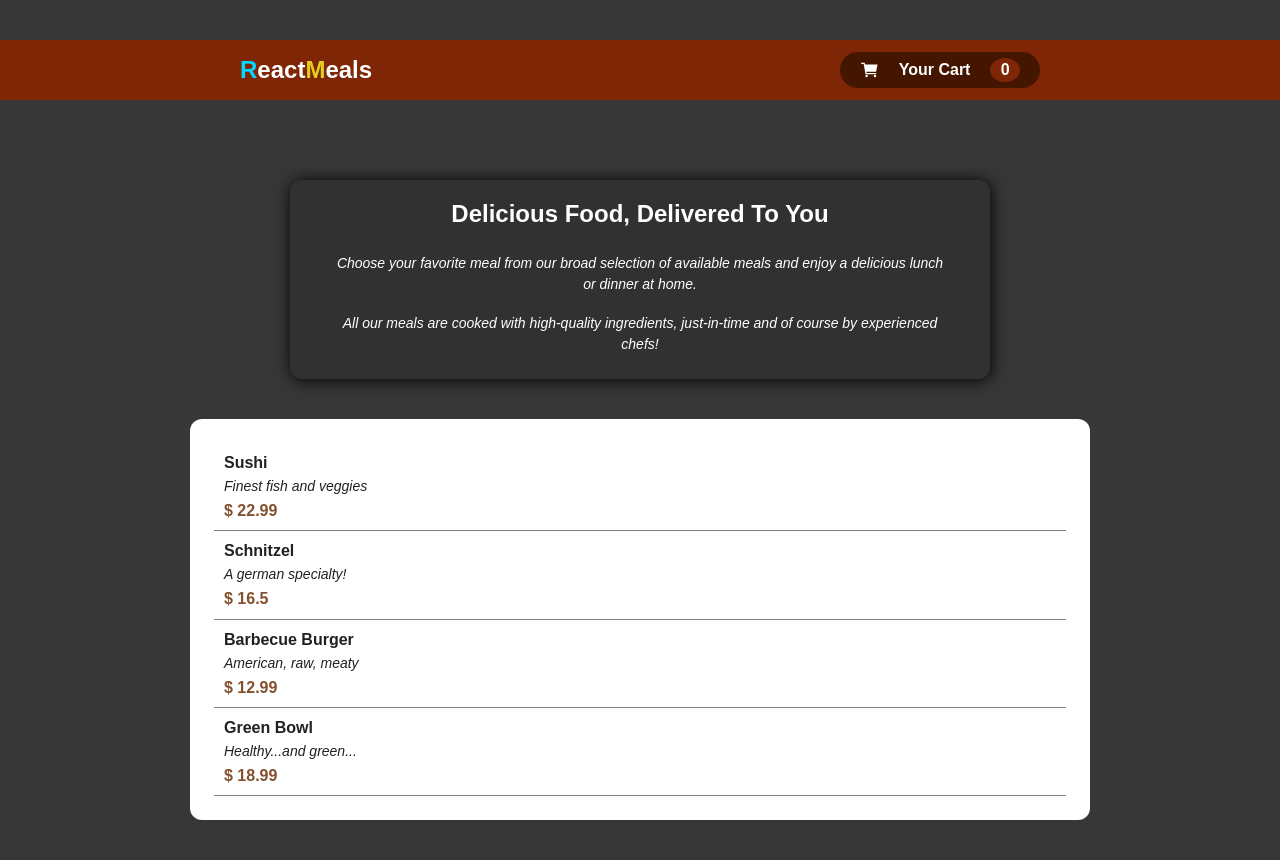
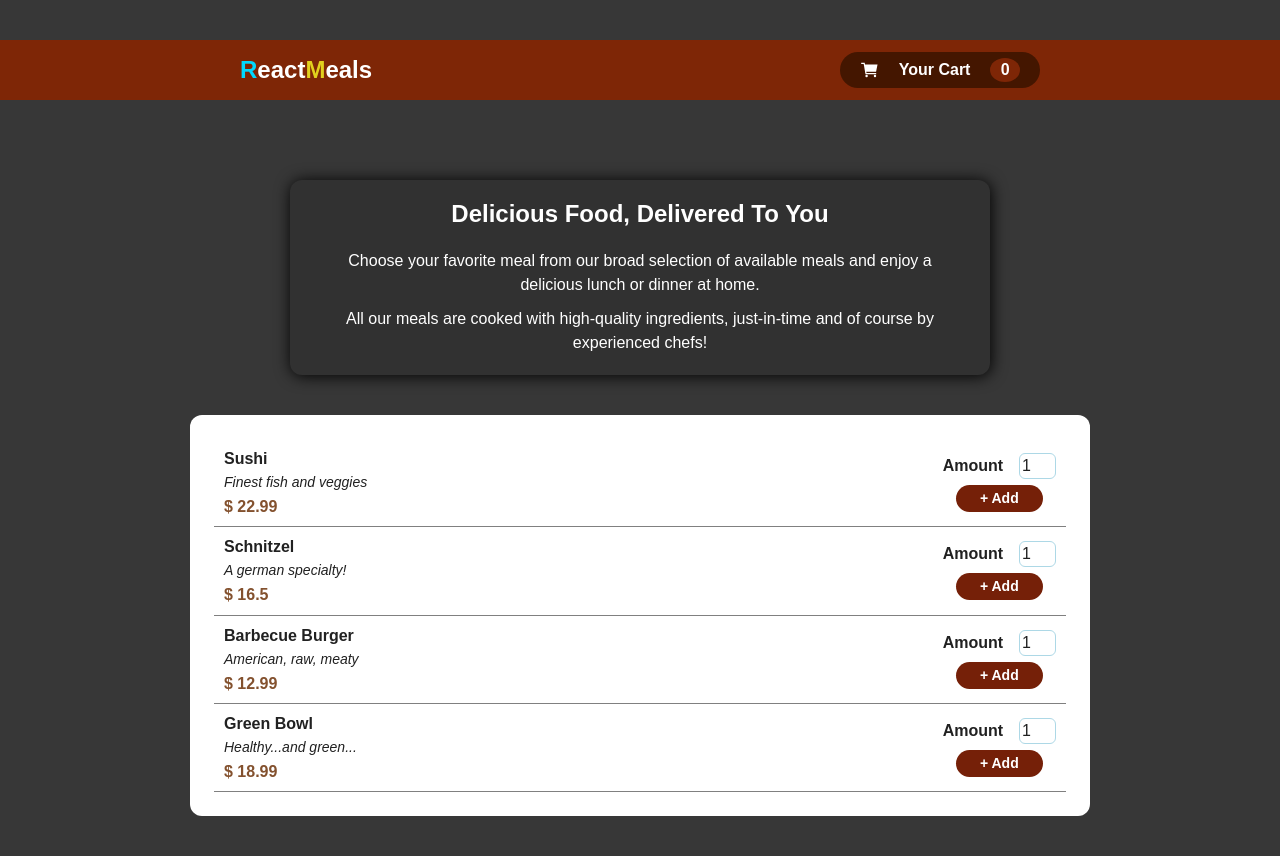
Before and after one commit to SanathRai33/ReactMeals, a React (Vite) app: page / in a window 1280 px wide. Built offline with nearby package versions, Linux system fonts and the light colour scheme.

Commit message:
Added a Form

```diff
--- a/src/App.css
+++ b/src/App.css
@@ -16,7 +16,7 @@
   color: white;
 }
 
-.header h2{
+.header h2 {
   font-weight: 800;
 }
 
@@ -38,8 +38,8 @@
   justify-content: center;
 }
 
-.cart h3{
- font-size: 16px;
+.cart h3 {
+  font-size: 16px;
 }
 
 .cart p {
@@ -73,11 +73,11 @@
   background-color: #313131;
   color: white;
   text-align: center;
-  font-family: 'Quicksand', sans-serif;
+  font-family: "Quicksand", sans-serif;
   box-shadow: 1px 1px 16px black;
 }
 
-.summary h2{
+.summary h2 {
   margin-bottom: 10px;
   font-weight: 700;
 }
@@ -91,35 +91,69 @@
 }
 
 .meals-item {
+  display: flex;
+  justify-content: space-between;
+  align-items: center;
   padding: 10px;
   border-bottom: 1px solid gray;
-  font-family: 'Quicksand', sans-serif;
+  font-family: "Quicksand", sans-serif;
 }
 
-.meals-item h5{
+.meals-item h5 {
   font-size: 16px;
 }
 
-.main-section p {
+.meals-item .desc {
   font-size: 14px;
   font-style: italic;
   padding: 4px 0;
 }
 
-.meals-list .price {
+.meals-item .price {
   color: #83512e;
   font-weight: 800;
 }
 
+.meals-item .amount {
+  display: flex;
+  flex-direction: column;
+  align-items: center;
+  justify-content: center;
+  gap: 6px;
+}
+
+.meals-item .amount-top {
+  display: flex;
+  justify-content: space-evenly;
+  align-items: center;
+  gap: 16px;
+}
+
+.amount-top p:first-child {
+  font-weight: bold;
+}
+
+.amount-top p:last-child {
+  border: 1px solid lightblue;
+  padding: 0 24px 0 2px;
+  border-radius: 6px;
+}
+
+.meals-item button {
+  border-radius: 16px;
+  background-color: #752008;
+  padding: 3px 24px;
+  font-weight: 600;
+  color: white;
+  font-size: 14px;
+}
 
 /* Table Views */
 @media (max-width: 768px) {
   .header {
     padding: 0 40px;
   }
-
 }
-
 
 /* Mobile Views */
 @media (max-width: 480px) {
@@ -131,12 +165,12 @@
     padding: 20px;
   }
 
-  .summary h2{
+  .summary h2 {
     font-weight: 500;
     font-size: 21px;
   }
 
-  .summary p{
+  .summary p {
     font-size: 14px;
   }
 }
--- a/src/components/Meals/MealsItem.jsx
+++ b/src/components/Meals/MealsItem.jsx
@@ -3,9 +3,20 @@ import React from 'react'
 const MealsItem = ({ name, description, price }) => {
     return (
         <div className='meals-item'>
-            <h5>{name}</h5>
-            <p>{description}</p>
-            <h5 className='price'> $ {price}</h5>
+            <div className='meals-info'>
+                <h5>{name}</h5>
+                <p className='desc'>{description}</p>
+                <h5 className='price'> $ {price}</h5>
+            </div>
+            <div className='amount'>
+                <div className='amount-top'>
+                    <p>Amount</p>
+                    <p>1</p>
+                </div>
+                <div className='action-btn'>
+                    <button>+ Add</button>
+                </div>
+            </div>
         </div>
     )
 }
```
